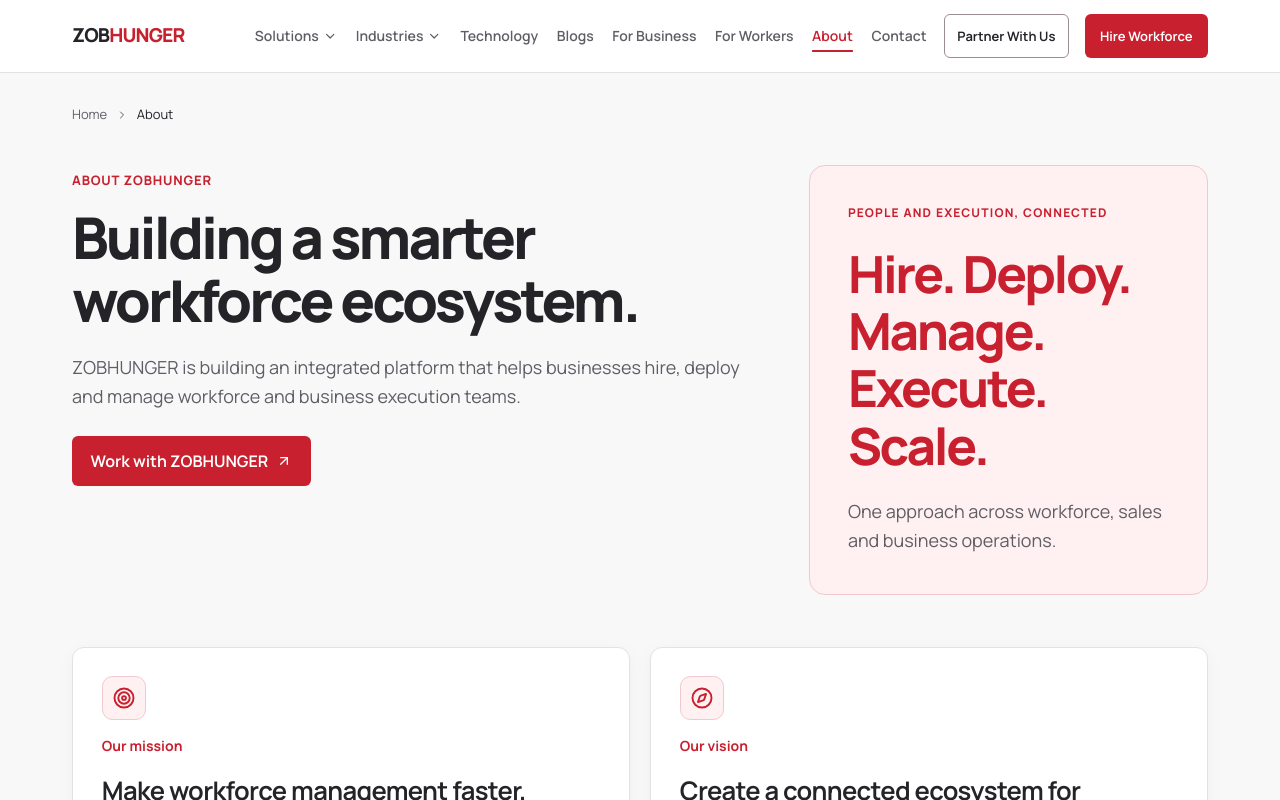
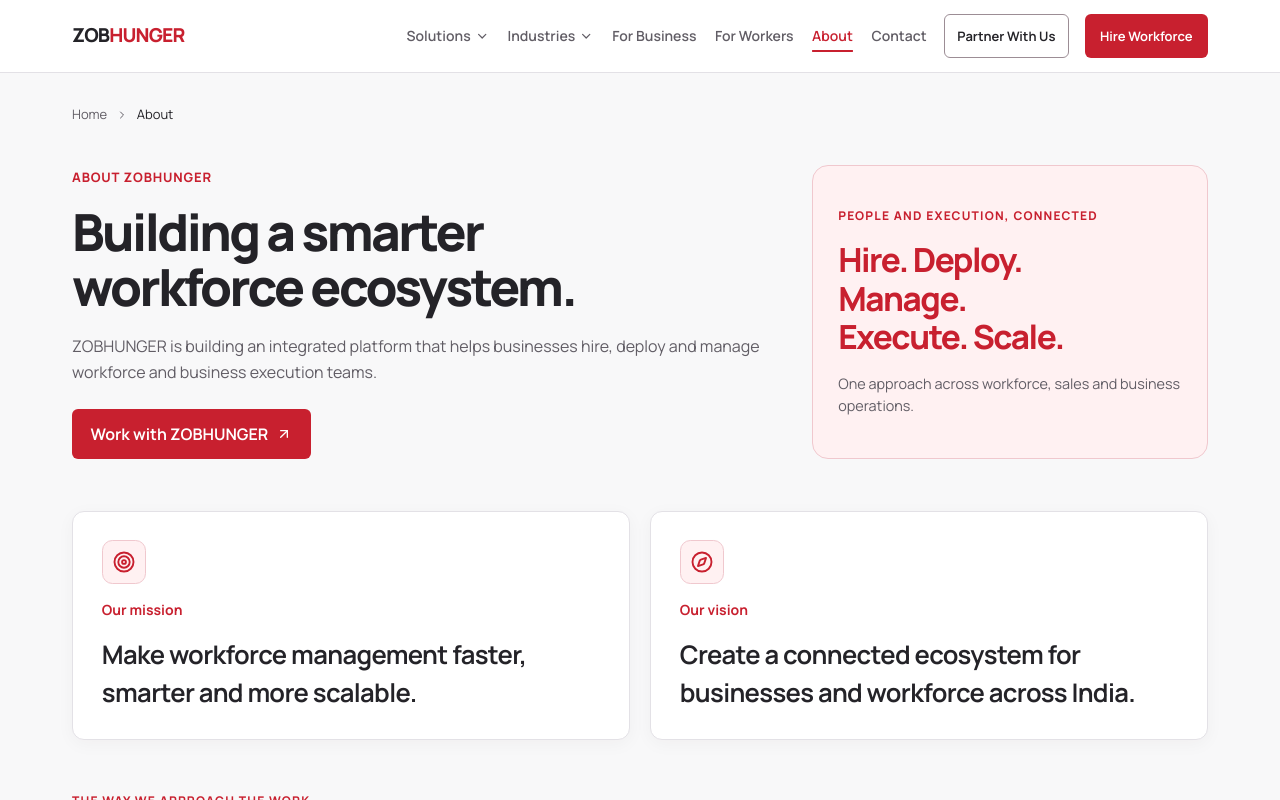
Before and after one commit to Aayush20253534/ZOBHUNGER, a Next.js app in the folder client/: page /about in a window 1280 px wide. Shown: the top 800 px of the page. Built offline with nearby package versions, Linux system fonts and the light colour scheme.

Commit message:
fix: refine about hero and simplify primary navigation

```diff
--- a/client/src/components/company/About.tsx
+++ b/client/src/components/company/About.tsx
@@ -15,7 +15,7 @@ export function About() {
   return (
     <div className="zb-company">
       <Breadcrumbs items={[{ label: "Home", href: "/" }, { label: "About" }]} />
-      <div className="zb-company-hero">
+      <div className="zb-company-hero zb-about-hero">
         <PageShell
           eyebrow="About ZOBHUNGER"
           title="Building a smarter workforce ecosystem."
@@ -27,7 +27,7 @@ export function About() {
             </ActionLink>
           }
         />
-        <aside className="zb-company-statement" aria-label="Our approach">
+        <aside className="zb-company-statement zb-about-statement" aria-label="Our approach">
           <span className="zb-eyebrow">People and execution, connected</span>
           <p>{site.tagline}</p>
           <span>
--- a/client/src/components/layout/Footer.tsx
+++ b/client/src/components/layout/Footer.tsx
@@ -63,22 +63,27 @@ export function Footer() {
                 <Link href="/become-a-partner">Become a Partner</Link>
               </li>
               <li>
-                <Link href="/technology">Our technology vision</Link>
-              </li>
-              <li>
                 <Link href="/for-workers">For workers</Link>
               </li>
               <li>
                 <Link href="/jobs">Careers & jobs</Link>
               </li>
               <li>
-                <Link href="/blog">Blog & insights</Link>
+                <Link href="/contact">Contact</Link>
+              </li>
+            </ul>
+          </nav>
+          <nav aria-label="Resources in footer">
+            <h2>Resources</h2>
+            <ul>
+              <li>
+                <Link href="/technology">Technology vision</Link>
+              </li>
+              <li>
+                <Link href="/blogs">Blog & insights</Link>
               </li>
               <li>
                 <Link href="/login">Portal access</Link>
-              </li>
-              <li>
-                <Link href="/contact">Contact</Link>
               </li>
             </ul>
           </nav>
--- a/client/src/data/navigation.ts
+++ b/client/src/data/navigation.ts
@@ -9,8 +9,6 @@ export interface NavigationItem {
 export const navigation: readonly NavigationItem[] = [
   { label: "Solutions", href: "/solutions", group: "solutions" },
   { label: "Industries", href: "/industries", group: "industries" },
-  { label: "Technology", href: "/technology" },
-  { label: "Blogs", href: "/blogs" },
   { label: "For Business", href: "/for-business" },
   { label: "For Workers", href: "/for-workers" },
   { label: "About", href: "/about" },
--- a/client/src/styles/brand.css
+++ b/client/src/styles/brand.css
@@ -810,8 +810,8 @@ body > main[class] {
     grid-template-columns: repeat(3, minmax(0, 1fr));
   }
   .zb-footer-grid {
-    grid-template-columns: 1.35fr 1.1fr 0.9fr 0.8fr;
-    gap: 2.5rem;
+    grid-template-columns: 1.35fr 1fr 0.9fr 0.9fr 0.72fr;
+    gap: clamp(1.5rem, 2.2vw, 2.5rem);
   }
 }
 @media (min-width: 1200px) {
--- a/client/src/styles/company.css
+++ b/client/src/styles/company.css
@@ -427,3 +427,47 @@
   height: auto;
   white-space: normal;
 }
+/* About hero: keep the opening statement compact and balanced like the stronger business pages. */
+@media (min-width: 960px) {
+  .zb-company .zb-about-hero {
+    align-items: start;
+    grid-template-columns: minmax(0, 1.34fr) minmax(20rem, 0.76fr);
+    gap: clamp(2rem, 3.2vw, 3.4rem);
+  }
+
+  .zb-company .zb-about-hero .zb-page-heading {
+    padding-top: 0.2rem;
+  }
+
+  .zb-company .zb-about-hero .zb-page-heading h1 {
+    max-width: 15ch;
+    font-size: clamp(2.85rem, 4vw, 3.55rem);
+    line-height: 1.08;
+  }
+
+  .zb-company .zb-about-hero .zb-page-heading > p {
+    max-width: 43rem;
+    font-size: 1rem;
+    line-height: 1.6;
+  }
+
+  .zb-company .zb-about-statement {
+    width: 100%;
+    max-width: 31.5rem;
+    justify-self: end;
+    gap: 1rem;
+    padding: 1.6rem;
+  }
+
+  .zb-company .zb-about-statement > p {
+    max-width: 11ch;
+    font-size: clamp(1.85rem, 2.6vw, 2.35rem);
+    line-height: 1.16;
+  }
+
+  .zb-company .zb-about-statement > span:last-child {
+    max-width: 25rem;
+    font-size: 0.9rem;
+    line-height: 1.55;
+  }
+}
```
